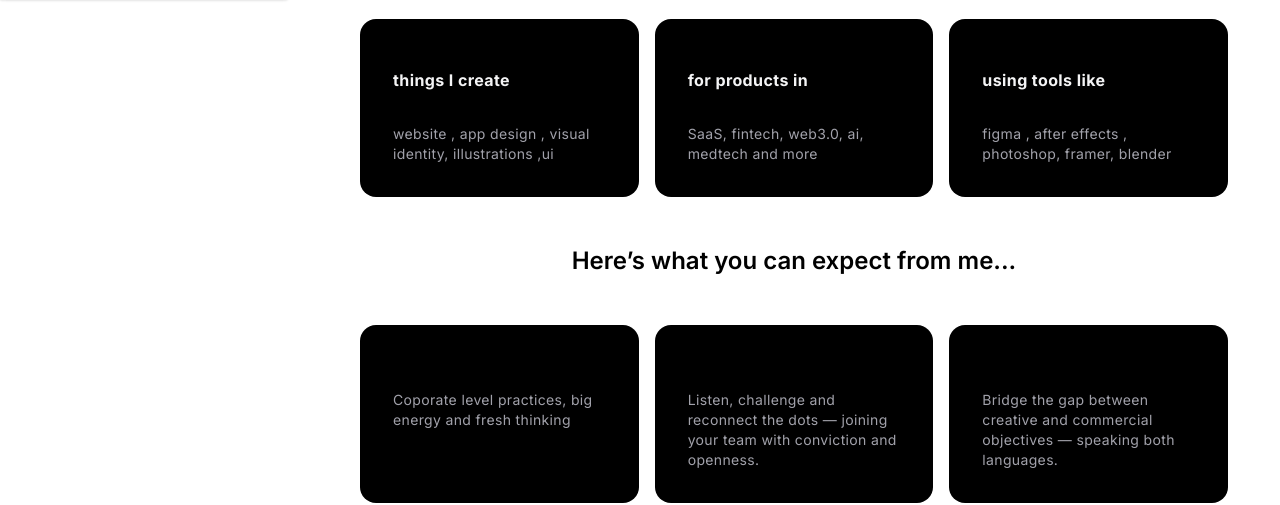
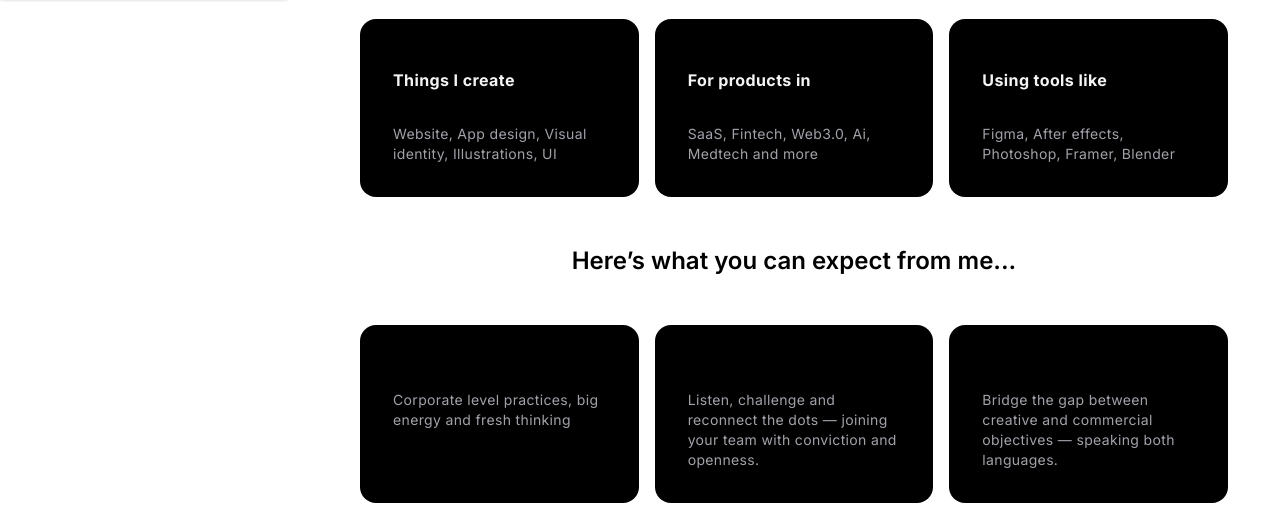
Before and after one commit to Durgeshityar/protfolio-deploy, a Next.js app: page / in a window 1280 px wide. Shown: the part 801-1306 px from the top of the page. Built offline with nearby package versions, Linux system fonts and the light colour scheme.

Commit message:
typos 3.2

```diff
--- a/src/app/components/TopBar.tsx
+++ b/src/app/components/TopBar.tsx
@@ -8,7 +8,7 @@ const TopBar = () => {
   return (
     <div
       className=" lg:hidden flex justify-between items-center fixed w-full
-    px-4 bg-gradient-to-t from-transparent to-white"
+    px-4 bg-gradient-to-t from-transparent to-white z-50"
     >
       <div>
         <button
--- a/src/app/page.tsx
+++ b/src/app/page.tsx
@@ -125,23 +125,23 @@ const CARDS = [
 
 const projects = [
   {
-    title: 'things I create',
-    description: 'website , app design , visual identity, illustrations ,ui',
+    title: 'Things I create',
+    description: `Website, App design, Visual identity, Illustrations, UI`,
   },
   {
-    title: 'for products in',
-    description: 'SaaS, fintech, web3.0, ai, medtech and more',
+    title: 'For products in',
+    description: 'SaaS, Fintech, Web3.0, Ai, Medtech and more',
   },
   {
-    title: 'using tools like',
-    description: 'figma , after effects , photoshop, framer, blender ',
+    title: 'Using tools like',
+    description: 'Figma, After effects, Photoshop, Framer, Blender ',
   },
 ]
 
 const project2 = [
   {
     title: '',
-    description: 'Coporate level practices, big energy and fresh thinking ',
+    description: 'Corporate level practices, big energy and fresh thinking ',
   },
   {
     title: '',
```
